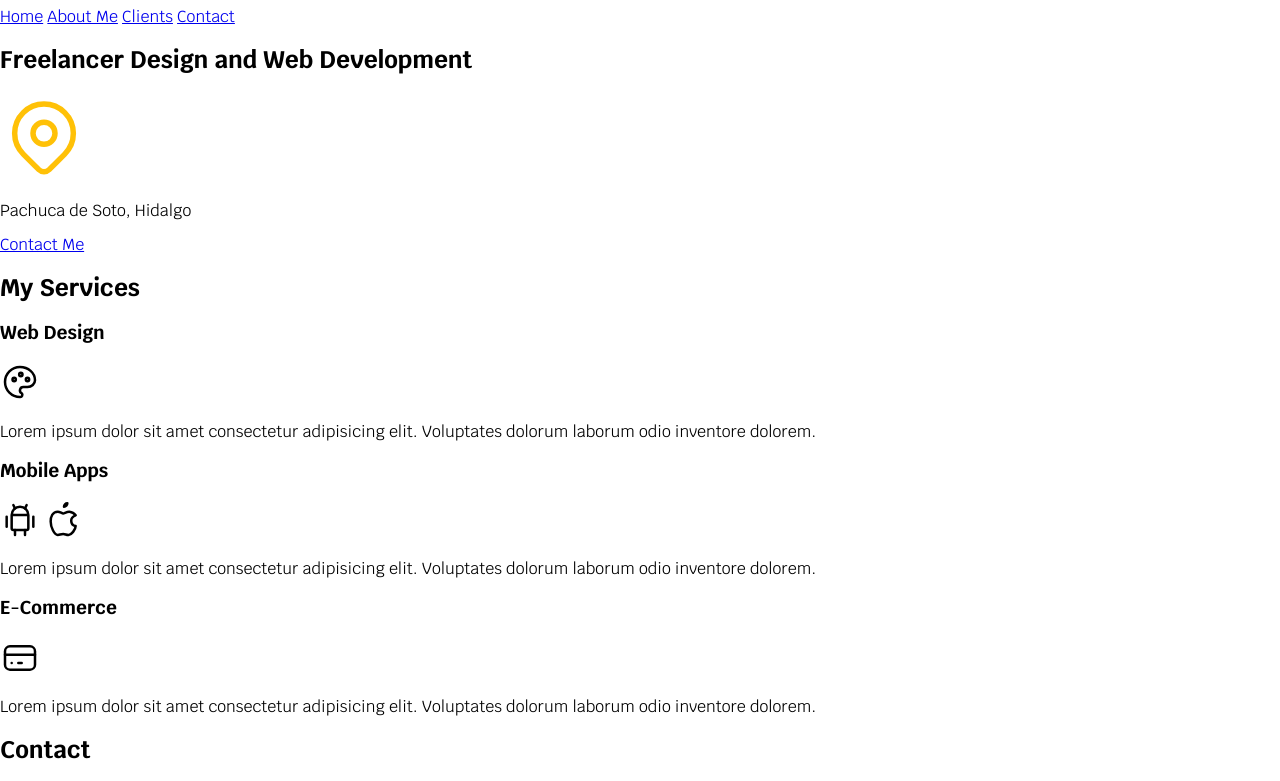
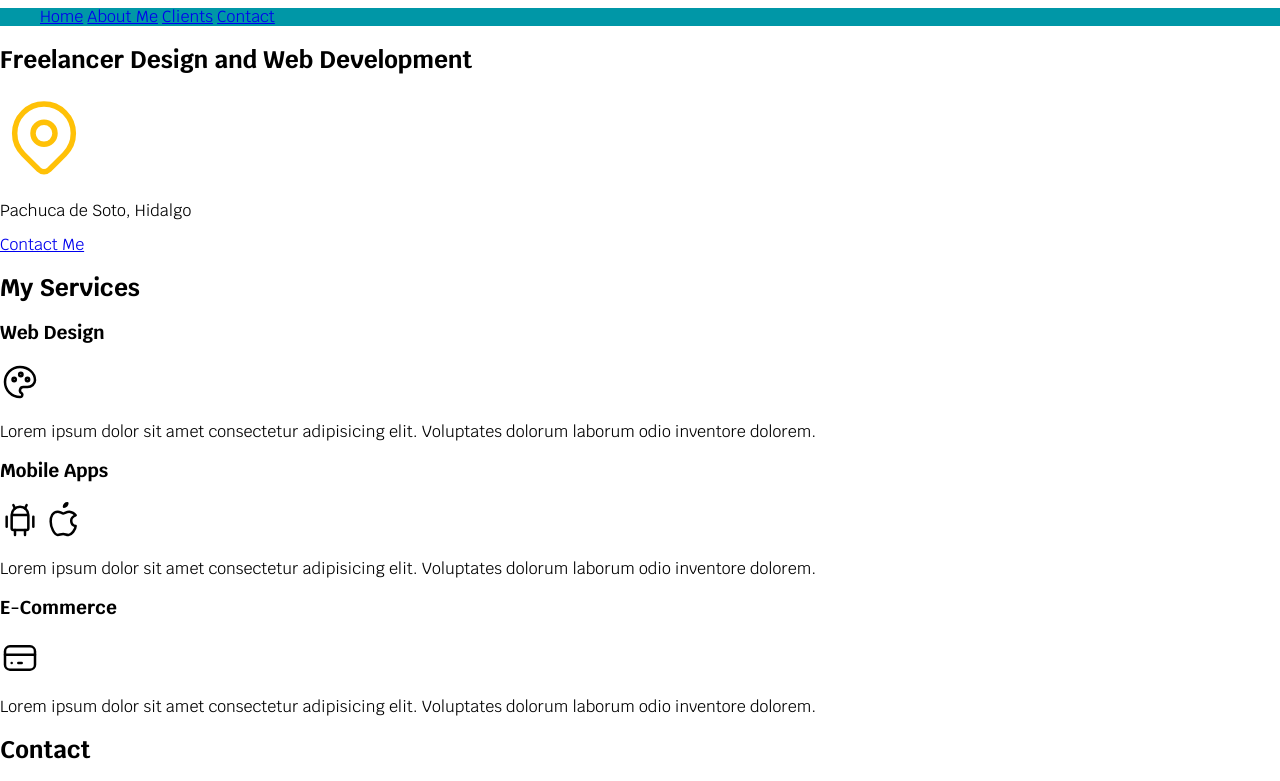
Before and after one commit to NoodleMX/freelancer, a plain HTML site: page index.html in a window 1280 px wide. Shown: the part 87-868 px from the top of the page. Drawn offline with Linux system fonts and the light colour scheme.

Commit message:
Add background to nav bar in index.html

```diff
--- a/css/styles.css
+++ b/css/styles.css
@@ -19,3 +19,12 @@ body {
 .title span {
   font-size: 2rem;
 }
+.container {
+  width: 120rem;
+  margin: 0 auto;
+}
+.nav-bg {
+  background-color: var(--secondary-color);
+}
+.main-nav {
+}
--- a/index.html
+++ b/index.html
@@ -17,12 +17,14 @@
       <h1 class="title">Abel Beltrán <span>Freelancer</span></h1>
     </header>
 
-    <nav>
-      <a href="#">Home</a>
-      <a href="#">About Me</a>
-      <a href="#">Clients</a>
-      <a href="#">Contact</a>
-    </nav>
+    <div class="nav-bg">
+      <nav class="main-nav container">
+        <a href="#">Home</a>
+        <a href="#">About Me</a>
+        <a href="#">Clients</a>
+        <a href="#">Contact</a>
+      </nav>
+    </div>
 
     <section>
       <h2>Freelancer Design and Web Development</h2>
```
